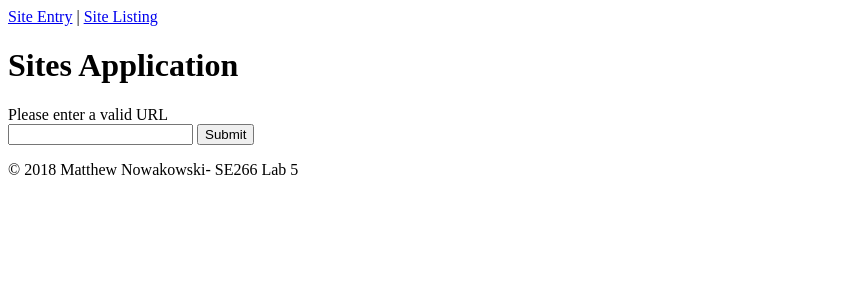
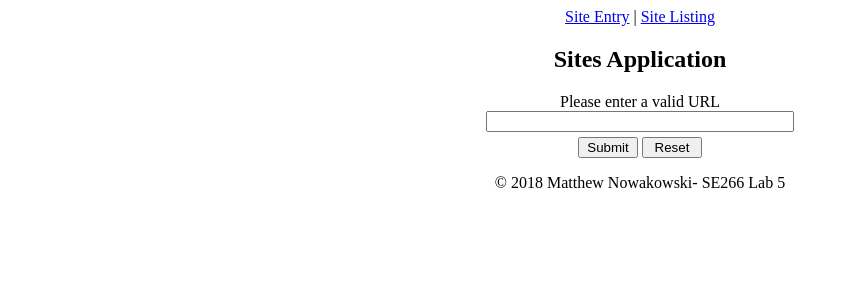
Before and after one commit to mjnowakowski98/SE266, a PHP site: page / in a window 1280 px wide. Shown: the top 300 px of the page, without its empty margins (0-849 px from the left). Run offline with PHP 8.4, Linux system fonts and the light colour scheme.

Commit message:
Added basic lab5 styling

```diff
--- a/lab5/header.html
+++ b/lab5/header.html
@@ -1,3 +1,4 @@
+<section id="header">
 	<nav>
 		<a href="./index.php">Site Entry</a> |
 		<a href="./list.php">Site Listing</a>
@@ -6,3 +7,4 @@
 	<header>
 		<h1>Sites Application</h1>
 	</header>
+</section>
--- a/lab5/index.php
+++ b/lab5/index.php
@@ -41,13 +41,15 @@
             ?>
 
             <form action="index.php" method="GET">
-                <input type="text" name="crawlUrl" value="<?php echo $strInput?>">
-                <input type="submit">
+                <input class="dbEntry" type="text" name="crawlUrl" value="<?php echo $strInput?>">
+                <br>
+                <input class="dbEntryBtn" type="submit">
+                <input class= "dbEntryBtn" type="reset">
             </form>
 
             <?php
                 function outputNewSite($site) {
-                    echo $site['rowCount'] . " rows affected.";
+                    echo $site['rowCount'] . " rows affected. ";
                     echo "Displaying record for site: " . $site['siteInfo']['site'] . " created: " . $site['siteInfo']['date'];
 
                     $doc = new DOMDocument();
--- a/lab5/master.css
+++ b/lab5/master.css
@@ -0,0 +1,16 @@
+#wrapper {
+    width:800px;
+    margin:0 auto;
+    text-align:center;
+}
+
+.dbEntry {
+    width:300px;
+}
+
+.dbEntryBtn {
+    width:60px;
+    margin-top:5px;
+
+    display:inline-block;
+}
```
Lines whose indentation alone changed are shown as unchanged.
